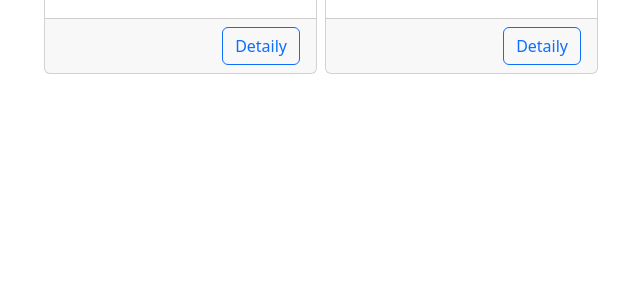
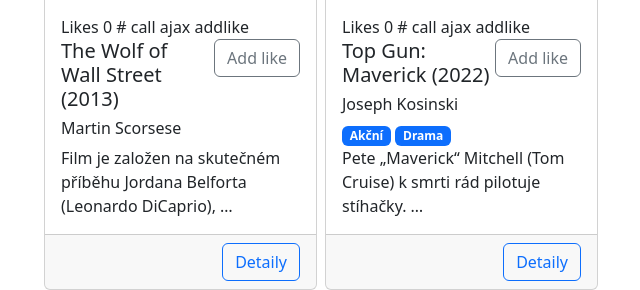
Before and after one commit to gyarab/2024_wt_prj_chalupnicek, a Django app: page / in a window 1280 px wide. Shown: the part 2440-2730 px from the top of the page, without its empty margins (38-678 px from the left). Before the commit the page ends 2514 px from the top, so only its background shows below. Run offline with Django 5.2, Linux system fonts and the light colour scheme; data comes from the database, SQL or seed files in the repository.

Commit message:
add like button

```diff
--- a/prj/main/models.py
+++ b/prj/main/models.py
@@ -6,6 +6,7 @@ class Movie(models.Model):
     footage = models.PositiveSmallIntegerField(
         blank=True, null=True, help_text="in minutes"
     )
+    likes = models.PositiveSmallIntegerField(blank=True, null=True)
     description = models.TextField(blank=True)
     main_picture = models.CharField(blank=True, default="", max_length=2000)
     director = models.ForeignKey('Director', blank=True, null=True, on_delete=models.SET_NULL)
--- a/prj/main/templates/main/homepage.html
+++ b/prj/main/templates/main/homepage.html
@@ -35,12 +35,41 @@
         </ul>
     </div>
 
+    <script src="https://unpkg.com/htmx.org@2.0.4"></script>
+    <script>
+        function addLike(movieId) {
+            $.ajax({
+                url: "/add_like/"+movieId+"/",
+                type: "POST",
+                data: {
+                    movie_id: movieId,
+                    csrfmiddlewaretoken: '{{ csrf_token }}'
+                },
+                success: function(response) {
+                    // Update the likes count in the UI
+                    var likesCount = $('#likes-count-' + movieId);
+                    likesCount.text(response.likes);
+                },
+                error: function(xhr, status, error) {
+                    console.error("Error adding like:", error);
+                }
+            });
+        }
+    </script>
+
     <div class="row row-cols-1  row-cols-md-2 row-cols-lg-3 row-cols-xl-4 g-2">
     {% for movie in movies %}
         <div class="col">
-            <div class="card h-100" style="cursor: pointer;" onclick="location.href='{% url 'movie' movie.id %}'">
+            <div class="card h-100" style="cursor: pointer;" >
                 <img class="card-img-top" src="{% if movie.main_picture %}{{movie.main_picture}}{% else %}//place-hold.it/200x250/{% endif %}" alt="Card image cap">
                 <div class="card-body">
+                    Likes <span id="likes-count-{{movie.id}}">{{ movie.likes|default:0 }}</span>
+                    # call ajax addlike
+                    <a href="#" class="btn btn-outline-secondary float-end"
+                    hx-post="/add_like/{{movie.id}}/"
+                    hx-swap="innerHTML #likes-count-{{movie.id}}"
+                    style="margin-left: 5px;">Add like</a>
+
                     <h5 class="card-title">{{movie.name}} ({{ movie.year}})</h5>
                     {% if movie.director %}<h6>{{ movie.director}}</h6>{% endif %}
 
--- a/prj/main/views.py
+++ b/prj/main/views.py
@@ -46,3 +46,9 @@ def random_person(request):
     return render(
         request, "main/random.html", context
     )
+
+def add_like(request, id):
+    movie = Movie.objects.get(id=id)
+    movie.likes += 1
+    movie.save()
+    return HttpResponse(status=200, content="{'status': 'ok', 'likes': "+str(movie.likes)+"}")
--- a/prj/prj/urls.py
+++ b/prj/prj/urls.py
@@ -17,7 +17,7 @@ Including another URLconf
 from django.contrib import admin
 from django.urls import path
 from django.views.generic import TemplateView
-from main.views import get_homepage, get_movie, random_person
+from main.views import get_homepage, get_movie, random_person, add_like
 
 urlpatterns = [
     path('admin/', admin.site.urls),
@@ -26,5 +26,6 @@ urlpatterns = [
     path('one', TemplateView.as_view(template_name='main/one.html'), name='one'),
     path('two', TemplateView.as_view(template_name='main/two.html'), name='two'),
     path('random', random_person, name="random"),
+    path('add_like/<int:id>', add_like, name="add_like"),
 
 ]
```
Also changed, not shown: prj/main/migrations/0005_movie_likes.py (added).
